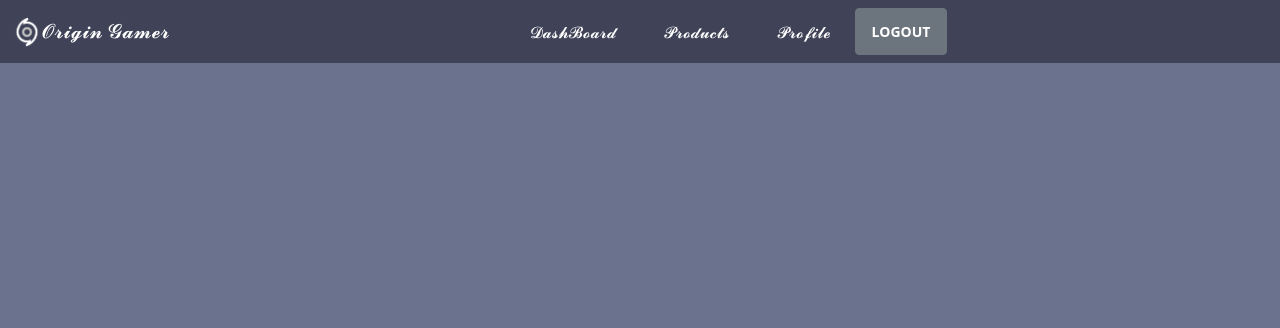
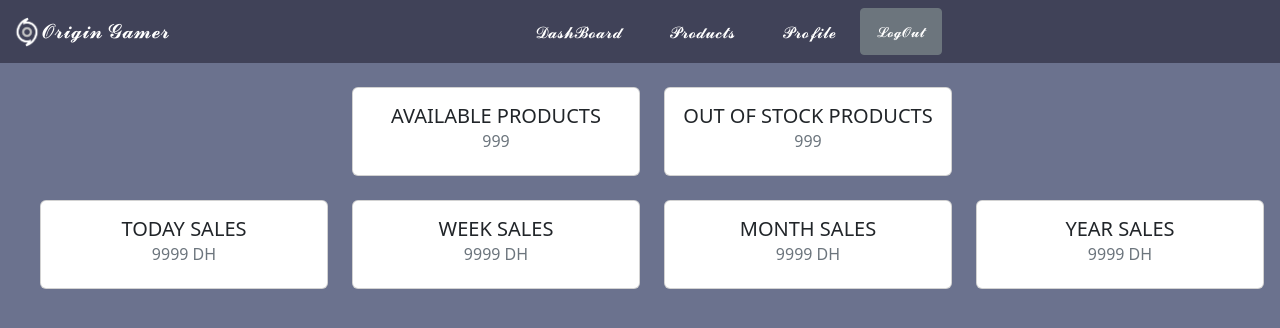
Before and after one commit to SuperGhostSama/Origin-Gamer-Admin, a PHP site: page /dashboard.html in a window 1280 px wide. Shown: the top 328 px of the page. Run offline with PHP 8.4, Linux system fonts and the light colour scheme.

Commit message:
added statistic cards in the dashboard html page

```diff
--- a/dashboard.html
+++ b/dashboard.html
@@ -33,7 +33,7 @@
                     <div>
                   <ul class="navbar-nav ">
                     <li class="nav-item">
-                      <button class="btn btn-secondary btn-sm fw-bold"><a class="nav-link" href="signup.html">LOGOUT</a></button>
+                      <button class="btn btn-secondary btn-sm "><a class="nav-link" href="signup.html">𝓛𝓸𝓰𝓞𝓾𝓽</a></button>
                     </li>
                   </ul>
                   </div>
@@ -41,8 +41,53 @@
             </div>
         </nav>
   </header>
+
   <section>
+    <!-- STATISTIC CARDS -->
+  <div class="d-flex flex-wrap justify-content-center">
+      <div class="card ms-4 mt-4" style="width: 18rem;">
+        <div class="card-body">
+          <h5 class="card-title text-center">AVAILABLE PRODUCTS</h5>
+          <h6 class="card-subtitle mb-2 text-muted text-center">999</h6>
+        </div>
+      </div>
 
+      <div class="card ms-4 mt-4" style="width: 18rem;">
+        <div class="card-body">
+          <h5 class="card-title text-center">OUT OF STOCK PRODUCTS</h5>
+          <h6 class="card-subtitle mb-2 text-muted text-center">999</h6>
+        </div>
+      </div>
+  </div>
+  <div class="d-flex flex-wrap justify-content-center">
+      <div class="card ms-4 mt-4" style="width: 18rem;">
+        <div class="card-body">
+          <h5 class="card-title text-center">TODAY SALES</h5>
+          <h6 class="card-subtitle mb-2 text-muted text-center">9999 DH</h6>
+        </div>
+      </div>
+
+      <div class="card ms-4 mt-4" style="width: 18rem;">
+            <div class="card-body">
+              <h5 class="card-title text-center">WEEK SALES</h5>
+              <h6 class="card-subtitle mb-2 text-muted text-center">9999 DH</h6>
+            </div>
+      </div>
+
+      <div class="card ms-4 mt-4" style="width: 18rem;">
+        <div class="card-body">
+          <h5 class="card-title text-center">MONTH SALES</h5>
+          <h6 class="card-subtitle mb-2 text-muted text-center">9999 DH</h6>
+        </div>
+      </div>
+
+      <div class="card ms-4 mt-4" style="width: 18rem;">
+        <div class="card-body">
+          <h5 class="card-title text-center">YEAR SALES</h5>
+          <h6 class="card-subtitle mb-2 text-muted text-center">9999 DH</h6>
+        </div>
+      </div>
+  </div>
   </section>
 </body>
 <script src="https://cdn.jsdelivr.net/npm/bootstrap@5.2.2/dist/js/bootstrap.bundle.min.js" integrity="sha384-OERcA2EqjJCMA+/3y+gxIOqMEjwtxJY7qPCqsdltbNJuaOe923+mo//f6V8Qbsw3" crossorigin="anonymous"></script>
--- a/login.html
+++ b/login.html
@@ -5,6 +5,7 @@
     <meta http-equiv="X-UA-Compatible" content="IE=edge">
     <meta name="viewport" content="width=device-width, initial-scale=1.0">
     <link rel="stylesheet" href="style.css">
+    <link rel="stylesheet" href="login&signup.css">
 
     <link href="https://cdn.jsdelivr.net/npm/bootstrap@5.2.2/dist/css/bootstrap.min.css" rel="stylesheet" integrity="sha384-Zenh87qX5JnK2Jl0vWa8Ck2rdkQ2Bzep5IDxbcnCeuOxjzrPF/et3URy9Bv1WTRi" crossorigin="anonymous">
     <title>LogIn Origin Game</title>
--- a/signup.html
+++ b/signup.html
@@ -5,6 +5,7 @@
     <meta http-equiv="X-UA-Compatible" content="IE=edge">
     <meta name="viewport" content="width=device-width, initial-scale=1.0">
     <link rel="stylesheet" href="style.css">
+    <link rel="stylesheet" href="login&signup.css">
 
     <link href="https://cdn.jsdelivr.net/npm/bootstrap@5.2.2/dist/css/bootstrap.min.css" rel="stylesheet" integrity="sha384-Zenh87qX5JnK2Jl0vWa8Ck2rdkQ2Bzep5IDxbcnCeuOxjzrPF/et3URy9Bv1WTRi" crossorigin="anonymous">
     <title>SignUp Origin Game</title>
--- a/style.css
+++ b/style.css
@@ -1,38 +1,3 @@
-                /* LOGIN AND SINGUP */
-/*Working on The login and sign up landing page*/
-.card{
-    padding: 0.7rem;
-
-}
-/* COLOR OF THE CARD */
-.card-body{
-    width: auto;
-    background-color: #404258;
-}
-/*changing the color of the header*/
-h1{
-    color: white;
-}
-/*changing the color of the text in the log and signup*/
-form{
-    color: white;
-}
-
-/* changing the text below the button  */
-p {
-    padding-top: 1em;
-    color: grey;
-  }
-p a {
-    color: #e1e1e1;
-    text-decoration: none;
-}
-p a:hover {
-    color: #fff;
-}
-body {
-background-color: #6B728E !important;
-}
 
                 /*NAVBAR*/
 /* Triying to make the background of navbar change color */
@@ -46,3 +11,7 @@ nav div ul li a{
 nav div a{
     color: white !important;
 }
+/*BACKGROUND COLOR*/
+body {
+    background-color: #6B728E !important;
+}
```
Also changed, not shown: login&signup.css (added, +32 -0 lines).
